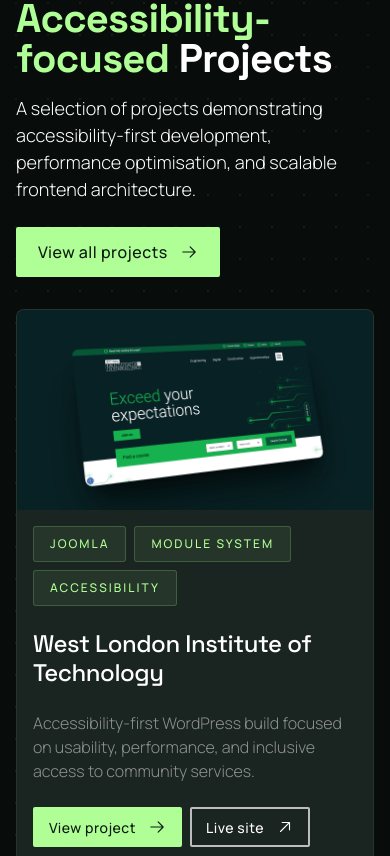
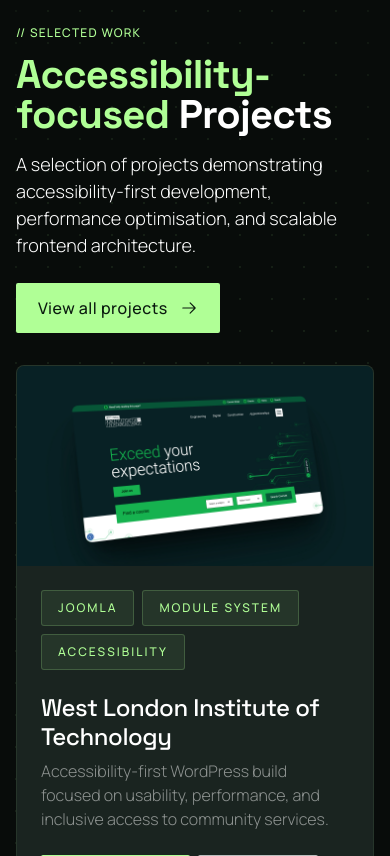
Before and after one commit to MattsDevLab/mattsdevlab-portfolio, a Next.js app: page / in a window 390 px wide. Shown: the part 1144-2000 px from the top of the page. Built offline with nearby package versions, Linux system fonts and the light colour scheme.

Commit message:
refactor: recalibrate responsive breakpoints and mobile-first grid across components

```diff
--- a/src/sass/abstracts/_variables.scss
+++ b/src/sass/abstracts/_variables.scss
@@ -28,7 +28,7 @@
 
 /* Spacing
 ----------------------------------------------------------------------------- */
-$section-spacing: clamp(3rem, 8vw, 7.5rem);
+$section-spacing: clamp(4rem, 8vw, 7.5rem);
 
 /* Typography
 ----------------------------------------------------------------------------- */
--- a/src/sass/base/_typography.scss
+++ b/src/sass/base/_typography.scss
@@ -28,7 +28,7 @@
   margin-top: 0;
   margin-bottom: 1rem;
 
-  @include a.min-width(a.$break-mobile-large){
+  @include a.min-width(a.$break-tablet-large){
       margin-bottom: 2rem;
   }
 }
--- a/src/sass/components/_about-preview.scss
+++ b/src/sass/components/_about-preview.scss
@@ -8,7 +8,7 @@
         display: flex;
         flex-direction: column;
         align-items: center;
-        gap: 1.5rem;
+        gap: 2rem;
 
         @include a.min-width(a.$break-tablet-small){
             flex-direction: row;
@@ -47,7 +47,7 @@
         @include a.heading-h2;
         color: #F0F0F5;
 
-        @include a.min-width(a.$break-mobile-large){
+        @include a.min-width(a.$break-tablet-small){
             margin-bottom: 3rem;
         }
     }
@@ -75,7 +75,7 @@
     &__text{
         margin-bottom: .5rem;
 
-        @include a.min-width(a.$break-mobile-large){
+        @include a.min-width(a.$break-tablet-small){
             margin-bottom: 1rem;
         }
     }
--- a/src/sass/components/_cta.scss
+++ b/src/sass/components/_cta.scss
@@ -64,21 +64,21 @@
 
     &__title {
         margin-top: 0;
-        margin-bottom: 1rem;
+        margin-bottom: 1.5rem;
         color: #ffffff;
         text-align: center;
 
-        @include a.min-width(a.$break-mobile-large){
+        @include a.min-width(a.$break-tablet-small){
             margin-bottom: 2rem;
         }
     }
 
     &__text {
         margin-top: 0;
-        margin-bottom: 1rem;
+        margin-bottom: 1.5rem;
         text-align: center;
 
-        @include a.min-width(a.$break-mobile-large){
+        @include a.min-width(a.$break-tablet-small){
             margin-bottom: 2rem;
         }
     }
--- a/src/sass/components/_featured-projects.scss
+++ b/src/sass/components/_featured-projects.scss
@@ -48,6 +48,10 @@
 
     @include a.min-width(a.$break-tablet-small){
       margin-bottom: 3rem;
+    }
+
+    @include a.min-width(a.$break-tablet-large){
+      margin-bottom: 3rem;
       flex-direction: row;
     }
 
@@ -59,7 +63,7 @@
       display: flex;
       justify-content: start;
 
-      @include a.min-width(a.$break-tablet-small){
+      @include a.min-width(a.$break-tablet-large){
         justify-content: flex-end;
       }
 
@@ -71,7 +75,7 @@
     .lead-text{
       margin: 0;
 
-      @include a.max-width(a.$break-mobile-large){
+      @include a.max-width(a.$break-tablet-large){
         margin-bottom: 1.5rem;
       }
     }
--- a/src/sass/components/_philosophy-preview.scss
+++ b/src/sass/components/_philosophy-preview.scss
@@ -9,7 +9,7 @@
         align-items: center;
         gap: 2rem;
 
-        @include a.min-width(a.$break-mobile-large){
+        @include a.min-width(a.$break-tablet-large){
             flex-direction: row;
             gap: 5rem;
         }
@@ -32,11 +32,11 @@
 
     &__title {
         margin-top: 0;
-        margin-bottom: 1rem;
+        margin-bottom: 1.5rem;
         @include a.heading-h2;
         color: #ffffff;
 
-        @include a.min-width(a.$break-mobile-large){
+        @include a.min-width(a.$break-tablet-small){
             margin-bottom: 2rem;
         }
     }
@@ -50,7 +50,7 @@
         @include a.body-text;
         color: rgba(255, 255, 255, 0.9);
 
-        @include a.max-width(a.$break-mobile-large){
+        @include a.max-width(a.$break-tablet-small){
             margin: 0;
         }
     }
@@ -64,7 +64,7 @@
         padding: 0;
         border-top: 1px solid rgba(176, 255, 150, 0.1);
 
-        @include a.min-width(a.$break-mobile-large){
+        @include a.min-width(a.$break-tablet-small){
             margin-top: 3rem;
         }
     }
@@ -104,7 +104,7 @@
         transform-origin: center center;
     }
 
-    @include a.max-width(a.$break-laptop-small) {
+    @include a.max-width(a.$break-tablet-small) {
         &__rh-col {
             width: 100%;
             max-width: 400px;
--- a/src/sass/components/_tech-stack.scss
+++ b/src/sass/components/_tech-stack.scss
@@ -16,7 +16,7 @@
         align-items: flex-end;
         justify-content: space-between;
 
-        @include a.min-width(a.$break-mobile-large){
+        @include a.min-width(a.$break-tablet-small){
             margin-bottom: 3rem;
         }
     }
@@ -30,6 +30,10 @@
         @include a.heading-h2;
         color: #ffffff;
         margin: 0;
+
+        @include a.max-width(a.$break-laptop-small){
+            margin-bottom: 1.5rem;
+        }
     }
 
     &__intro {
@@ -41,11 +45,20 @@
 
     &__grid {
         display: grid;
-        grid-template-columns: repeat(3, 1fr);
+        grid-template-columns: repeat(1, 1fr);
         gap: 1.5rem;
         list-style: none;
         padding: 0;
         margin: 0;
+
+        @include a.min-width(a.$break-tablet-small){
+            grid-template-columns: repeat(2, 1fr);
+        }
+
+        @include a.min-width(a.$break-laptop-large){
+            grid-template-columns: repeat(3, 1fr);
+        }
+
     }
 }
 
@@ -55,18 +68,26 @@
     background: $card-bg;
     border: 1px solid $card-border;
     border-radius: a.rem(8px);
-    padding: a.rem(32px);
+    padding: a.rem(24px);
     transition: border-color 0.3s ease;
+
+    @include a.min-width(a.$break-tablet-small){
+        padding: a.rem(32px);
+    }
 
     &:hover {
         border-color: $card-border-hover;
     }
 
     &__icon {
-        margin-bottom: .5rem;
+        margin-bottom: 1rem;
         font-size: 1.5rem;
         color: $icon-color;
         line-height: 1;
+
+        @include a.min-width(a.$break-tablet-small) {
+            margin-bottom: .5rem;
+        }
     }
 
     &__title {
@@ -76,17 +97,21 @@
     }
 
     &__description {
-        margin-bottom: 2rem;
+        margin-bottom: 1.5rem;
         font-size: a.rem(16px);
         color: rgba(255, 255, 255, 0.5);
         line-height: 1.7;
         flex: 1;
+
+        @include a.min-width(a.$break-tablet-small) {
+            margin-bottom: 2rem;
+        }
     }
 
     &__tags {
         display: flex;
         flex-wrap: wrap;
-        gap: a.rem(6px);
+        gap: a.rem(8px);
         list-style: none;
         padding: 0;
         margin: 0;
@@ -104,17 +129,9 @@
             color: a.$primary-color;
         }
     }
-
-    @include a.max-width(a.$break-tablet-small) {
-        padding: a.rem(20px);
-    }
 }
 
 @include a.max-width(a.$break-laptop-small) {
-    .tech-stack__grid {
-        grid-template-columns: repeat(2, 1fr);
-    }
-
     .tech-stack__header {
         flex-direction: column;
         align-items: flex-start;
@@ -125,9 +142,3 @@
         max-width: 100%;
     }
 }
-
-@include a.max-width(a.$break-tablet-small) {
-    .tech-stack__grid {
-        grid-template-columns: 1fr;
-    }
-}
--- a/src/sass/elements/_project-cards.scss
+++ b/src/sass/elements/_project-cards.scss
@@ -32,11 +32,14 @@
   }
 
   &__body {
-    padding: 2rem;
+    padding: 1.5rem;
     display: flex;
     flex-direction: column;
     flex: 1;
 
+    @include a.min-width(a.$break-tablet-small){
+      padding: 2rem;
+    }
   }
 
   &__tags {
@@ -50,7 +53,12 @@
 
   &__title {
     color: #ffffff;
-    margin: 0 0 1rem;
+    margin: 0 0 .5rem;
+
+    @include a.min-width(a.$break-tablet-small){
+      margin: 0 0 1rem;
+
+    }
   }
 
   &__text {
@@ -71,7 +79,11 @@
 
   &--featured {
     .project-card__title{
-      margin-bottom: 1.5rem;
+      margin-bottom: .5rem;
+
+      @include a.min-width(a.$break-tablet-small){
+        margin-bottom: 1.5rem;
+      }
     }
 
     .project-card__image {
@@ -82,11 +94,4 @@
       column-gap: 2rem;
     }
   }
-
-  // Responsive
-  @include a.max-width(a.$break-tablet-small) {
-    &__body {
-      padding: a.rem(16px);
-    }
-  }
 }
--- a/src/sass/layout/_hero.scss
+++ b/src/sass/layout/_hero.scss
@@ -43,16 +43,20 @@
     flex-direction: column;
     justify-content: space-between;
 
-    @include a.min-width(a.$break-tablet-small){
+    @include a.min-width(a.$break-tablet-large){
       flex-direction: row;
     }
   }
 
   &__content{
-    max-width: 800px;
+    max-width: 700px;
 
-    @include a.max-width(a.$break-mobile-large){
-      margin-bottom: 1.5rem;
+    @include a.max-width(a.$break-tablet-large){
+      margin-bottom: 2rem;
+    }
+
+    @include a.min-width(a.$break-laptop-large){
+      max-width: 800px;
     }
   }
 
@@ -79,7 +83,7 @@
     margin-top: 0;
     margin-bottom: 1.5rem;
 
-    @include a.min-width(a.$break-mobile-large){
+    @include a.min-width(a.$break-tablet-large){
       margin-bottom: 2rem;
     }
   }
@@ -88,7 +92,7 @@
     margin-top: 0;
     margin-bottom: 1.5rem;
 
-    @include a.min-width(a.$break-mobile-large){
+    @include a.min-width(a.$break-tablet-large){
       margin-bottom: 2rem;
     }
   }
@@ -102,7 +106,7 @@
   &__socials{
     margin-bottom: 1.5rem;
 
-    @include a.min-width(a.$break-tablet-small){
+    @include a.min-width(a.$break-tablet-large){
       margin-bottom: 2rem;
     }
   }
@@ -113,7 +117,7 @@
 .hero__meta{
   align-self: flex-start;
 
-  @include a.min-width(a.$break-tablet-small){
+  @include a.min-width(a.$break-tablet-large){
     align-self: flex-end;
   }
 }
@@ -124,7 +128,7 @@
   color: a.$primary-color;
   text-align: left;
 
-  @include a.min-width(a.$break-tablet-small){
+  @include a.min-width(a.$break-tablet-large){
     text-align: right;
   }
 }
@@ -162,7 +166,7 @@
 .hero__location {
   text-align: left;
 
-  @include a.min-width(a.$break-tablet-small){
+  @include a.min-width(a.$break-tablet-large){
     text-align: right;
   }
 }
```
